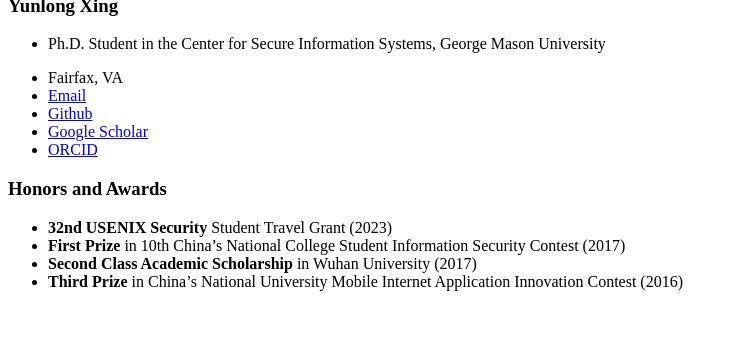
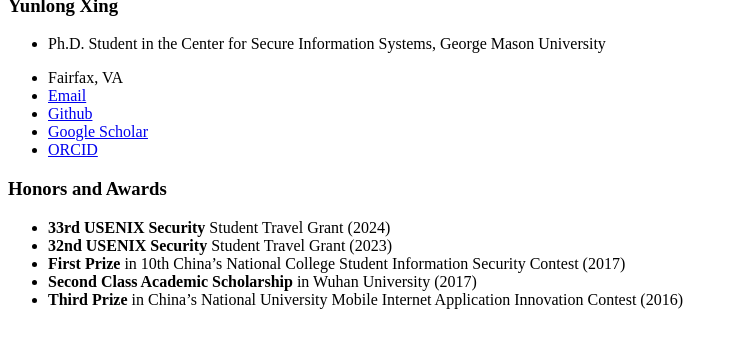
Before and after one commit to YunlongXing/yunlongxing.github.io, a Jekyll site: the page built from _pages/includes/honors.md, in a window 1280 px wide, cut to the strip 494-842 px from the top of the page. Shown: the whole strip, without its empty margins (0-737 px from the left). Built offline with Jekyll 4.4.1, drawn with Linux system fonts in a browser that asks for light colours; our own code applies the rules of GitHub Pages for plain Markdown files.

Commit message:
Update honors.md

```diff
--- a/_pages/includes/honors.md
+++ b/_pages/includes/honors.md
@@ -1,4 +1,5 @@
 # Honors and Awards
+- **33rd USENIX Security** Student Travel Grant (2024)
 - **32nd USENIX Security** Student Travel Grant (2023)
 - **First Prize** in 10th China's National College Student Information Security Contest (2017)
 - **Second Class Academic Scholarship** in Wuhan University (2017)
```
